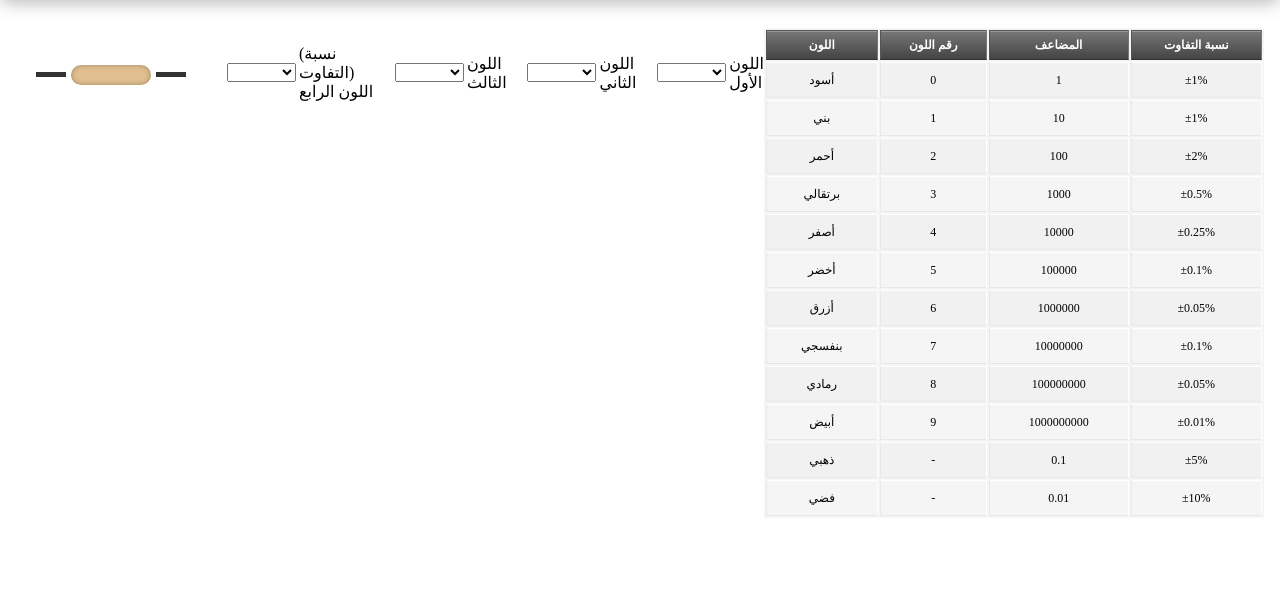
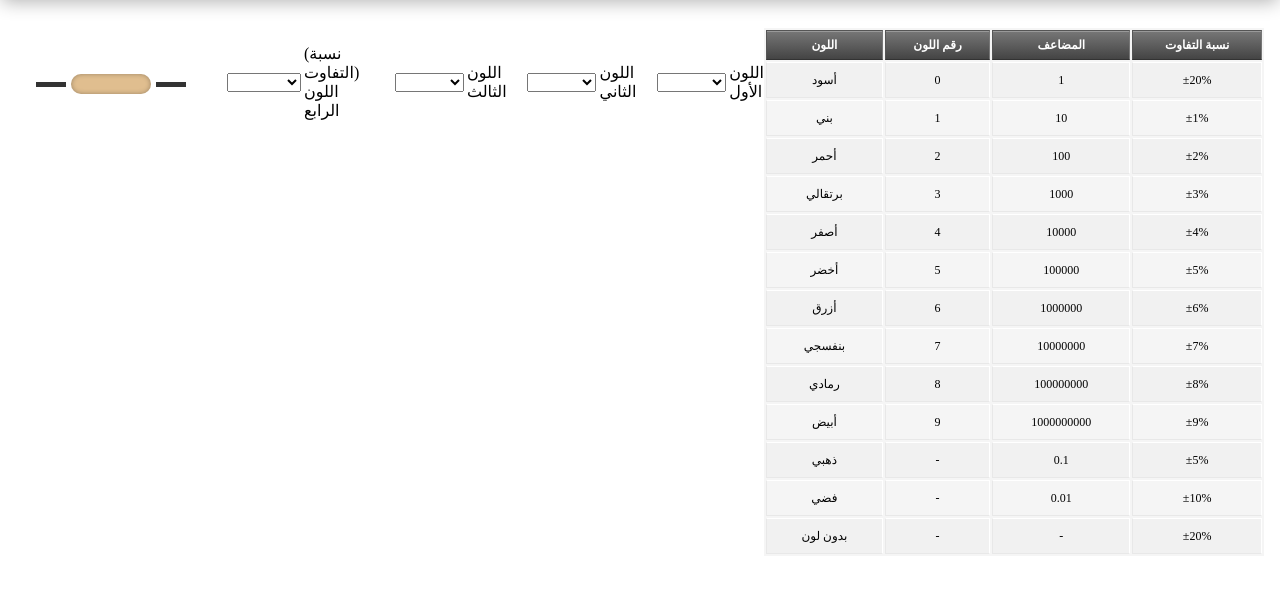
Before and after one commit to zakaria-ali/Resistor-Project, a plain HTML site: page index.html in a window 1280 px wide. Shown: the part 122-714 px from the top of the page. Drawn offline with Linux system fonts and the light colour scheme.

Commit message:
Update index.html

```diff
--- a/index.html
+++ b/index.html
@@ -39,7 +39,7 @@
             <td>أسود</td>
             <td>0</td>
             <td>1</td>
-            <td>±1%</td>
+            <td>±20%</td>
           </tr>
           <tr id="brown">
             <td>بني</td>
@@ -57,43 +57,43 @@
             <td>برتقالي</td>
             <td>3</td>
             <td>1000</td>
-            <td>±0.5%</td>
+            <td>±3%</td>
           </tr>
           <tr id="yellow">
             <td>أصفر</td>
             <td>4</td>
             <td>10000</td>
-            <td>±0.25%</td>
+            <td>±4%</td>
           </tr>
           <tr id="green">
             <td>أخضر</td>
             <td>5</td>
             <td>100000</td>
-            <td>±0.1%</td>
+            <td>±5%</td>
           </tr>
           <tr id="blue">
             <td>أزرق</td>
             <td>6</td>
             <td>1000000</td>
-            <td>±0.05%</td>
+            <td>±6%</td>
           </tr>
           <tr id="violet">
             <td>بنفسجي</td>
             <td>7</td>
             <td>10000000</td>
-            <td>±0.1%</td>
+            <td>±7%</td>
           </tr>
           <tr id="gray">
             <td>رمادي</td>
             <td>8</td>
             <td>100000000</td>
-            <td>±0.05%</td>
+            <td>±8%</td>
           </tr>
           <tr id="white">
             <td>أبيض</td>
             <td>9</td>
             <td>1000000000</td>
-            <td>±0.01%</td>
+            <td>±9%</td>
           </tr>
           <tr id="gold">
             <td>ذهبي</td>
@@ -106,6 +106,12 @@
             <td>-</td>
             <td>0.01</td>
             <td>±10%</td>
+          </tr>
+          <tr id="no-color">
+            <td>بدون لون</td>
+            <td>-</td>
+            <td>-</td>
+            <td>±20%</td>
           </tr>
         </tbody>
       </table>
@@ -177,6 +183,8 @@
             <option class="color-option white" value="#FFFFFF">أبيض</option>
             <option class="color-option gold" value="#FFD700">ذهبي</option>
             <option class="color-option silver" value="#C0C0C0">فضي </option>
+            <option class="color-option no-color" value="">بدون لون </option>
+
           </select>
         </div>
 
```
